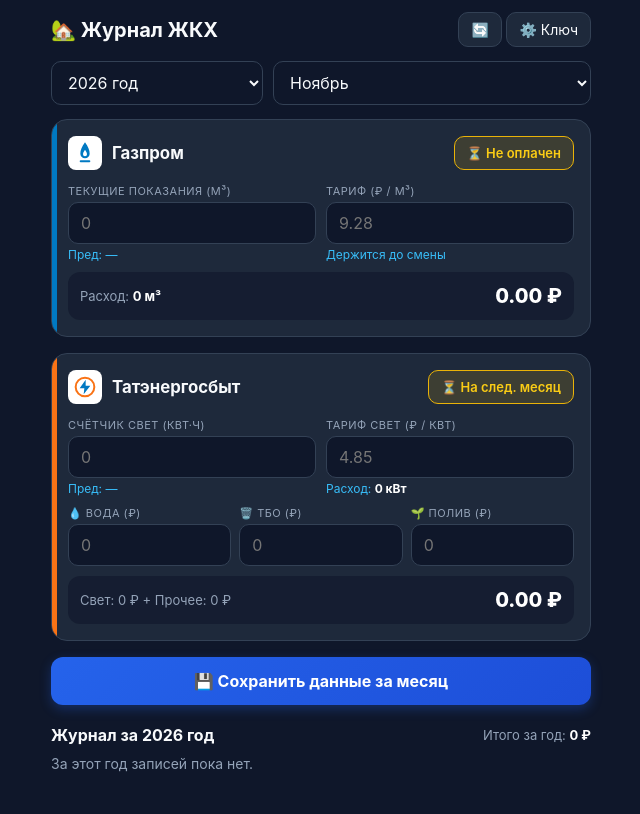
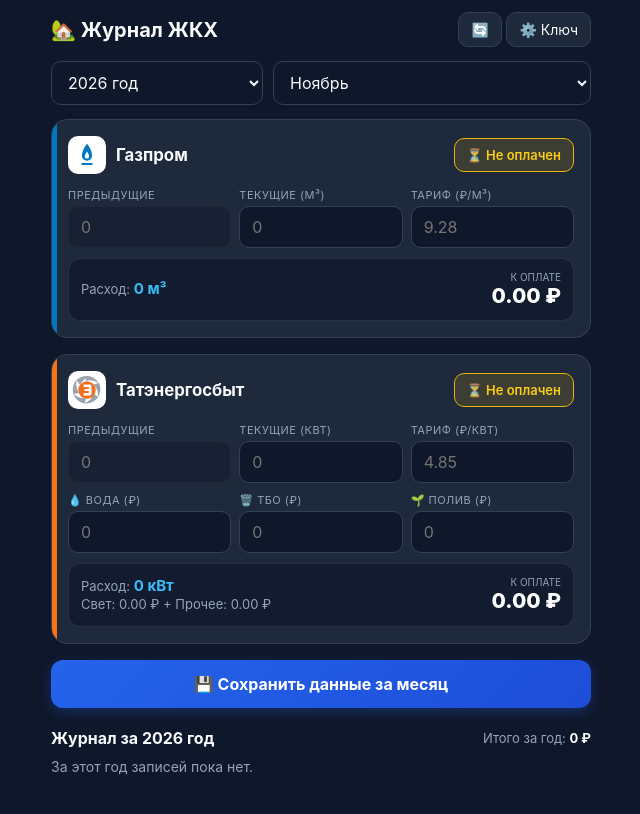
Before and after one commit to Misha-Kolylov/Hpay, a plain HTML site: page index.html in a window 1280 px wide. Shown: the whole page, without its empty margins (319-959 px from the left). Drawn offline with Linux system fonts and the light colour scheme.

Commit message:
Add files via upload

```diff
--- a/index.html
+++ b/index.html
@@ -17,43 +17,58 @@
     * { box-sizing: border-box; font-family: -apple-system, BlinkMacSystemFont, "Segoe UI", Roboto, sans-serif; }
     body { background: var(--bg); color: var(--text); margin: 0; padding: 12px; padding-bottom: 40px; }
     .container { max-width: 540px; margin: 0 auto; }
+
     .header { display: flex; justify-content: space-between; align-items: center; margin-bottom: 14px; }
     .header h1 { font-size: 1.25rem; margin: 0; display: flex; align-items: center; gap: 8px; }
     .btn-icon { background: var(--card); border: 1px solid var(--card-border); color: var(--text); padding: 8px 12px; border-radius: 10px; cursor: pointer; font-size: 14px; }
+
     .period-bar { display: grid; grid-template-columns: 1fr 1.5fr; gap: 10px; margin-bottom: 14px; }
     select, input { background: #0f172a; border: 1px solid var(--card-border); color: var(--text); padding: 10px 12px; border-radius: 10px; font-size: 16px; width: 100%; }
     input:focus, select:focus { outline: none; border-color: #38bdf8; }
+    input[readonly] { background: rgba(15, 23, 42, 0.45); color: var(--muted); border-color: #1e293b; cursor: default; }
+
     .provider-card { background: var(--card); border: 1px solid var(--card-border); border-radius: 16px; padding: 16px; margin-bottom: 16px; position: relative; overflow: hidden; }
     .provider-card::before { content: ""; position: absolute; top: 0; left: 0; width: 5px; height: 100%; }
     .card-gazprom::before { background: var(--gazprom); }
     .card-tatenergo::before { background: var(--tatenergo); }
+
     .provider-header { display: flex; justify-content: space-between; align-items: center; margin-bottom: 14px; }
     .logo-wrap { display: flex; align-items: center; gap: 10px; font-weight: 700; font-size: 1.05rem; }
-    .logo-badge { width: 34px; height: 34px; border-radius: 8px; display: flex; align-items: center; justify-content: center; background: #fff; padding: 4px; }
+    .logo-badge { width: 38px; height: 38px; border-radius: 10px; display: flex; align-items: center; justify-content: center; background: #fff; padding: 3px; }
+
     .grid-2 { display: grid; grid-template-columns: 1fr 1fr; gap: 10px; margin-bottom: 10px; }
     .grid-3 { display: grid; grid-template-columns: 1fr 1fr 1fr; gap: 8px; margin-bottom: 10px; }
     .field label { display: block; font-size: 11px; color: var(--muted); margin-bottom: 4px; text-transform: uppercase; letter-spacing: 0.5px; }
-    .prev-hint { font-size: 12px; color: #38bdf8; margin-top: 3px; }
-    .calc-footer { display: flex; justify-content: space-between; align-items: center; background: rgba(15, 23, 42, 0.6); padding: 12px; border-radius: 12px; margin-top: 10px; }
-    .calc-info { font-size: 13px; color: var(--muted); }
-    .calc-sum { font-size: 1.25rem; font-weight: 800; color: #fff; }
-    .pay-toggle { display: flex; align-items: center; gap: 8px; padding: 8px 12px; border-radius: 10px; border: 1px solid var(--wait-border); background: var(--wait-bg); color: var(--wait-text); cursor: pointer; font-weight: 600; font-size: 13px; user-select: none; }
+    .sub-hint { font-size: 11px; color: #38bdf8; margin-top: 3px; }
+
+    .calc-footer { display: flex; justify-content: space-between; align-items: center; background: rgba(15, 23, 42, 0.7); padding: 12px; border-radius: 12px; margin-top: 10px; border: 1px solid rgba(51, 65, 85, 0.6); }
+    .calc-info { font-size: 13px; color: var(--muted); line-height: 1.35; }
+    .calc-sum { font-size: 1.3rem; font-weight: 800; color: #fff; text-align: right; }
+
+    .pay-toggle { display: flex; align-items: center; gap: 6px; padding: 8px 12px; border-radius: 10px; border: 1px solid var(--wait-border); background: var(--wait-bg); color: var(--wait-text); cursor: pointer; font-weight: 600; font-size: 13px; user-select: none; }
     .pay-toggle.is-paid { border-color: var(--green-border); background: var(--green-bg); color: var(--green-text); }
+
     .season-banner { background: rgba(14, 165, 233, 0.15); border: 1px dashed #0284c7; color: #7dd3fc; padding: 6px 10px; border-radius: 8px; font-size: 12px; margin-bottom: 10px; display: flex; align-items: center; gap: 6px; }
+
     .btn-save { width: 100%; background: linear-gradient(135deg, #2563eb, #1d4ed8); color: #fff; border: none; padding: 14px; border-radius: 12px; font-size: 16px; font-weight: 700; cursor: pointer; margin-bottom: 20px; box-shadow: 0 4px 12px rgba(37, 99, 235, 0.3); }
     .btn-save:disabled { opacity: 0.5; }
+
     .journal-header { display: flex; justify-content: space-between; align-items: center; margin-bottom: 10px; }
     .year-total { font-size: 13px; color: var(--muted); }
     .year-total strong { color: #fff; }
-    .month-row { background: var(--card); border: 1px solid var(--card-border); border-radius: 12px; padding: 12px; margin-bottom: 8px; }
+
+    .month-row { background: var(--card); border: 1px solid var(--card-border); border-radius: 12px; padding: 12px; margin-bottom: 8px; cursor: pointer; transition: border-color 0.15s; }
+    .month-row:hover { border-color: #475569; }
     .month-row.summer { border-left: 3px solid #0ea5e9; }
     .month-top { display: flex; justify-content: space-between; align-items: center; margin-bottom: 8px; font-weight: 700; }
     .month-bills { display: grid; grid-template-columns: 1fr 1fr; gap: 8px; }
+
     .bill-pill { padding: 8px 10px; border-radius: 8px; border: 1px solid var(--wait-border); background: var(--wait-bg); cursor: pointer; display: flex; justify-content: space-between; align-items: center; transition: 0.15s; }
     .bill-pill.paid { border-color: var(--green-border); background: var(--green-bg); }
     .bill-name { font-size: 11px; color: var(--muted); display: block; }
     .bill-val { font-size: 14px; font-weight: 700; color: var(--text); }
     .bill-status { font-size: 14px; }
+
     .hidden { display: none; }
     .settings-box { background: var(--card); padding: 14px; border-radius: 12px; margin-bottom: 14px; border: 1px solid #38bdf8; }
   </style>
@@ -79,61 +94,82 @@
     <select id="monthSelect" onchange="onPeriodChange()"></select>
   </div>
 
+  <!-- КАРТОЧКА ГАЗПРОМ -->
   <div class="provider-card card-gazprom">
     <div class="provider-header">
       <div class="logo-wrap">
         <div class="logo-badge">
-          <svg viewBox="0 0 36 36" width="24" height="24"><path fill="#0079c2" d="M18 2C13 9 11 14 11 19a7 7 0 0 0 14 0c0-5-2-10-7-17zm0 21a3 3 0 0 1-3-3c0-2 1-4 3-7 2 3 3 5 3 7a3 3 0 0 1-3 3z"/><rect x="10" y="29" width="16" height="3" rx="1.5" fill="#0079c2"/></svg>
+          <svg viewBox="0 0 36 36" width="26" height="26"><path fill="#0079c2" d="M18 2C13 9 11 14 11 19a7 7 0 0 0 14 0c0-5-2-10-7-17zm0 21a3 3 0 0 1-3-3c0-2 1-4 3-7 2 3 3 5 3 7a3 3 0 0 1-3 3z"/><rect x="10" y="29" width="16" height="3" rx="1.5" fill="#0079c2"/></svg>
         </div>
         <span>Газпром</span>
       </div>
       <div id="gasPayBtn" class="pay-toggle" onclick="toggleFormPay('gas')">⏳ Не оплачен</div>
     </div>
 
-    <div class="grid-2">
+    <div class="grid-3">
       <div class="field">
-        <label>Текущие показания (м³)</label>
-        <input type="number" id="gasReading" placeholder="0" oninput="recalc()">
-        <div class="prev-hint" id="gasPrevHint">Пред: —</div>
+        <label>Предыдущие</label>
+        <input type="number" id="gasPrevInput" readonly placeholder="0">
       </div>
       <div class="field">
-        <label>Тариф (₽ / м³)</label>
+        <label>Текущие (м³)</label>
+        <input type="number" id="gasReading" placeholder="0" oninput="recalc()">
+      </div>
+      <div class="field">
+        <label>Тариф (₽/м³)</label>
         <input type="number" step="0.01" id="gasTariff" placeholder="9.28" oninput="recalc()">
-        <div class="prev-hint">Держится до смены</div>
       </div>
     </div>
 
     <div class="calc-footer">
-      <div class="calc-info">Расход: <strong id="gasDiffText" style="color:#fff">0 м³</strong></div>
-      <div class="calc-sum" id="gasSumText">0.00 ₽</div>
+      <div class="calc-info">Расход: <strong id="gasDiffText" style="color:#38bdf8; font-size:15px;">0 м³</strong></div>
+      <div>
+        <div style="font-size:10px; color:var(--muted); text-align:right; text-transform:uppercase;">К оплате</div>
+        <div class="calc-sum" id="gasSumText">0.00 ₽</div>
+      </div>
     </div>
   </div>
 
+  <!-- КАРТОЧКА ТАТЭНЕРГОСБЫТ -->
   <div class="provider-card card-tatenergo">
     <div class="provider-header">
       <div class="logo-wrap">
         <div class="logo-badge">
-          <svg viewBox="0 0 36 36" width="24" height="24"><circle cx="18" cy="18" r="14" fill="none" stroke="#f97316" stroke-width="3"/><path fill="#0079c2" d="M19 7L10 20h7l-1 9 10-13h-7z"/></svg>
+          <!-- Векторная стилизованная иконка Татэнергосбыт (вихревые лопасти + оранжевый круг + белая Э) -->
+          <svg viewBox="0 0 100 100" width="30" height="30">
+            <g fill="#9ca3af">
+              <path d="M50 4 C68 4, 83 14, 90 29 C77 18, 61 15, 45 19 Z"/>
+              <path d="M90 27 C98 43, 96 62, 85 76 C89 60, 84 44, 72 32 Z"/>
+              <path d="M87 74 C76 89, 58 97, 40 94 C56 90, 68 78, 73 62 Z"/>
+              <path d="M42 95 C24 92, 9 79, 4 61 C15 74, 31 79, 47 77 Z"/>
+              <path d="M5 63 C-1 46, 4 27, 17 15 C11 30, 14 47, 25 60 Z"/>
+              <path d="M15 17 C28 5, 47 0, 64 6 C48 8, 34 18, 27 33 Z"/>
+            </g>
+            <circle cx="50" cy="50" r="29" fill="#f37021"/>
+            <path fill="#ffffff" d="M39 32 H61 L65 37 V63 L61 68 H39 V60 H56 V53 H42 V47 H56 V40 H39 Z"/>
+          </svg>
         </div>
         <span>Татэнергосбыт</span>
       </div>
-      <div id="tesPayBtn" class="pay-toggle" onclick="toggleFormPay('tes')">⏳ На след. месяц</div>
+      <div id="tesPayBtn" class="pay-toggle" onclick="toggleFormPay('tes')">⏳ Не оплачен</div>
     </div>
 
     <div id="summerBanner" class="season-banner hidden">
-      💧 <strong>Сезон полива (Май–Сентябрь):</strong> не забудьте указать начисление за полив
+      💧 <strong>Сезон полива (Май–Сентябрь):</strong> проверьте начисление за полив
     </div>
 
-    <div class="grid-2">
+    <div class="grid-3">
       <div class="field">
-        <label>Счётчик свет (кВт·ч)</label>
-        <input type="number" id="elecReading" placeholder="0" oninput="recalc()">
-        <div class="prev-hint" id="elecPrevHint">Пред: —</div>
+        <label>Предыдущие</label>
+        <input type="number" id="elecPrevInput" readonly placeholder="0">
       </div>
       <div class="field">
-        <label>Тариф свет (₽ / кВт)</label>
+        <label>Текущие (кВт)</label>
+        <input type="number" id="elecReading" placeholder="0" oninput="recalc()">
+      </div>
+      <div class="field">
+        <label>Тариф (₽/кВт)</label>
         <input type="number" step="0.01" id="elecTariff" placeholder="4.85" oninput="recalc()">
-        <div class="prev-hint">Расход: <strong id="elecDiffText" style="color:#fff">0 кВт</strong></div>
       </div>
     </div>
 
@@ -153,8 +189,14 @@
     </div>
 
     <div class="calc-footer">
-      <div class="calc-info">Свет: <span id="elecOnlySum">0</span> ₽ + Прочее: <span id="otherSum">0</span> ₽</div>
-      <div class="calc-sum" id="tesSumText">0.00 ₽</div>
+      <div class="calc-info">
+        Расход: <strong id="elecDiffText" style="color:#38bdf8; font-size:15px;">0 кВт</strong><br>
+        Свет: <span id="elecOnlySum">0</span> ₽ + Прочее: <span id="otherSum">0</span> ₽
+      </div>
+      <div>
+        <div style="font-size:10px; color:var(--muted); text-align:right; text-transform:uppercase;">К оплате</div>
+        <div class="calc-sum" id="tesSumText">0.00 ₽</div>
+      </div>
     </div>
   </div>
 
@@ -179,7 +221,7 @@
   const yearSel = document.getElementById('yearSelect');
   const monthSel = document.getElementById('monthSelect');
 
-  for (let y = 2024; y <= 2030; y++) {
+  for (let y = 2023; y <= 2030; y++) {
     yearSel.innerHTML += `<option value="${y}" ${y === now.getFullYear() ? 'selected' : ''}>${y} год</option>`;
   }
   MONTHS.forEach((m, idx) => {
@@ -210,7 +252,14 @@
     gBtn.className = 'pay-toggle' + (gasPaidState ? ' is-paid' : '');
     gBtn.innerText = gasPaidState ? '✅ Оплачен' : '⏳ Не оплачен';
     tBtn.className = 'pay-toggle' + (tesPaidState ? ' is-paid' : '');
-    tBtn.innerText = tesPaidState ? '✅ Оплачен' : '⏳ На след. месяц';
+    tBtn.innerText = tesPaidState ? '✅ Оплачен' : '⏳ Не оплачен';
+  }
+
+  function selectMonthFromList(y, m) {
+    yearSel.value = y;
+    monthSel.value = m;
+    onPeriodChange();
+    window.scrollTo({ top: 0, behavior: 'smooth' });
   }
 
   function onPeriodChange() {
@@ -221,7 +270,7 @@
     if (m >= 5 && m <= 9) banner.classList.remove('hidden');
     else banner.classList.add('hidden');
 
-    const sorted = [...allRows].sort((a, b) => (a.Год * 100 + a.Месяц) - (b.Год * 100 + b.Месяц));
+    const sorted = [...allRows].sort((a, b) => (Number(a.Год) * 100 + Number(a.Месяц)) - (Number(b.Год) * 100 + Number(b.Месяц)));
     const curKey = y * 100 + m;
 
     const currentRecord = sorted.find(r => Number(r.Год) === y && Number(r.Месяц) === m);
@@ -231,8 +280,8 @@
     prevGas = lastPrev ? Number(lastPrev.Газ_Показ) : 0;
     prevElec = lastPrev ? Number(lastPrev.Свет_Показ) : 0;
 
-    document.getElementById('gasPrevHint').innerText = `Пред: ${prevGas || '—'}`;
-    document.getElementById('elecPrevHint').innerText = `Пред: ${prevElec || '—'}`;
+    document.getElementById('gasPrevInput').value = prevGas || '';
+    document.getElementById('elecPrevInput').value = prevElec || '';
 
     const savedGasTariff = (currentRecord && currentRecord.Газ_Тариф) || (lastPrev && lastPrev.Газ_Тариф) || localStorage.getItem('last_gas_tariff') || '';
     const savedElecTariff = (currentRecord && currentRecord.Свет_Тариф) || (lastPrev && lastPrev.Свет_Тариф) || localStorage.getItem('last_elec_tariff') || '';
@@ -243,17 +292,18 @@
     if (currentRecord) {
       document.getElementById('gasReading').value = currentRecord.Газ_Показ || '';
       document.getElementById('elecReading').value = currentRecord.Свет_Показ || '';
-      document.getElementById('waterCost').value = currentRecord.Вода || '';
-      document.getElementById('tboCost').value = currentRecord.ТБО || '';
-      document.getElementById('wateringCost').value = currentRecord.Полив || '';
+      document.getElementById('waterCost').value = currentRecord.Вода !== undefined && currentRecord.Вода !== '' ? currentRecord.Вода : '';
+      document.getElementById('tboCost').value = currentRecord.ТБО !== undefined && currentRecord.ТБО !== '' ? currentRecord.ТБО : '';
+      document.getElementById('wateringCost').value = currentRecord.Полив !== undefined && currentRecord.Полив !== '' ? currentRecord.Полив : '';
       gasPaidState = currentRecord.Газ_Оплата === 'Да';
       tesPaidState = currentRecord.ТЭС_Оплата === 'Да';
     } else {
+      // Новый месяц: показания пустые, а Вода, ТБО и Полив подтягиваются с прошлого месяца!
       document.getElementById('gasReading').value = '';
       document.getElementById('elecReading').value = '';
-      document.getElementById('waterCost').value = '';
-      document.getElementById('tboCost').value = '';
-      document.getElementById('wateringCost').value = '';
+      document.getElementById('waterCost').value = (lastPrev && lastPrev.Вода !== undefined) ? lastPrev.Вода : '';
+      document.getElementById('tboCost').value = (lastPrev && lastPrev.ТБО !== undefined) ? lastPrev.ТБО : '';
+      document.getElementById('wateringCost').value = (lastPrev && lastPrev.Полив !== undefined) ? lastPrev.Полив : '';
       gasPaidState = false;
       tesPaidState = false;
     }
@@ -284,8 +334,8 @@
     const tesTotal = eSum + other;
 
     document.getElementById('elecDiffText').innerText = `${eDiff} кВт`;
-    document.getElementById('elecOnlySum').innerText = eSum.toFixed(0);
-    document.getElementById('otherSum').innerText = other.toFixed(0);
+    document.getElementById('elecOnlySum').innerText = eSum.toFixed(2);
+    document.getElementById('otherSum').innerText = other.toFixed(2);
     document.getElementById('tesSumText').innerText = `${tesTotal.toFixed(2)} ₽`;
 
     return { gRead, gDiff, gTar, gSum, eRead, eDiff, eTar, eSum, water, tbo, watering, tesTotal };
@@ -334,23 +384,23 @@
       const tPaid = r.ТЭС_Оплата === 'Да';
 
       return `
-        <div class="month-row ${isSummer ? 'summer' : ''}">
+        <div class="month-row ${isSummer ? 'summer' : ''}" onclick="selectMonthFromList(${y}, ${r.Месяц})">
           <div class="month-top">
             <span>${MONTHS[mIdx]} ${isSummer ? '💧' : ''}</span>
-            <span style="font-size:13px; color:var(--muted)">Всего: ${(gSum + tSum).toFixed(0)} ₽</span>
+            <span style="font-size:13px; color:var(--muted)">Всего: ${(gSum + tSum).toFixed(2)} ₽</span>
           </div>
           <div class="month-bills">
-            <div class="bill-pill ${gPaid ? 'paid' : ''}" onclick="quickToggle(${y}, ${r.Месяц}, 'gas', '${gPaid ? 'Нет' : 'Да'}')">
+            <div class="bill-pill ${gPaid ? 'paid' : ''}" onclick="event.stopPropagation(); quickToggle(${y}, ${r.Месяц}, 'gas', '${gPaid ? 'Нет' : 'Да'}')">
               <div>
                 <span class="bill-name">Газ (${r.Газ_Расход} м³)</span>
-                <span class="bill-val">${gSum.toFixed(0)} ₽</span>
+                <span class="bill-val">${gSum.toFixed(2)} ₽</span>
               </div>
               <span class="bill-status">${gPaid ? '✅' : '⏳'}</span>
             </div>
-            <div class="bill-pill ${tPaid ? 'paid' : ''}" onclick="quickToggle(${y}, ${r.Месяц}, 'tes', '${tPaid ? 'Нет' : 'Да'}')">
+            <div class="bill-pill ${tPaid ? 'paid' : ''}" onclick="event.stopPropagation(); quickToggle(${y}, ${r.Месяц}, 'tes', '${tPaid ? 'Нет' : 'Да'}')">
               <div>
                 <span class="bill-name">ТЭС (${r.Свет_Расход} кВт + проч.)</span>
-                <span class="bill-val">${tSum.toFixed(0)} ₽</span>
+                <span class="bill-val">${tSum.toFixed(2)} ₽</span>
               </div>
               <span class="bill-status">${tPaid ? '✅' : '⏳'}</span>
             </div>
```
